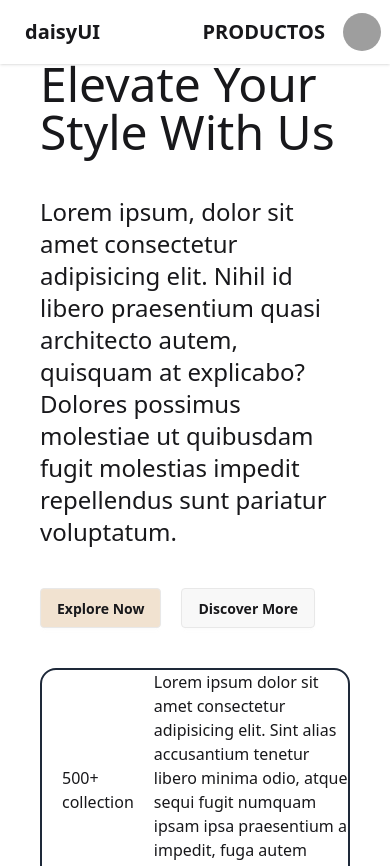
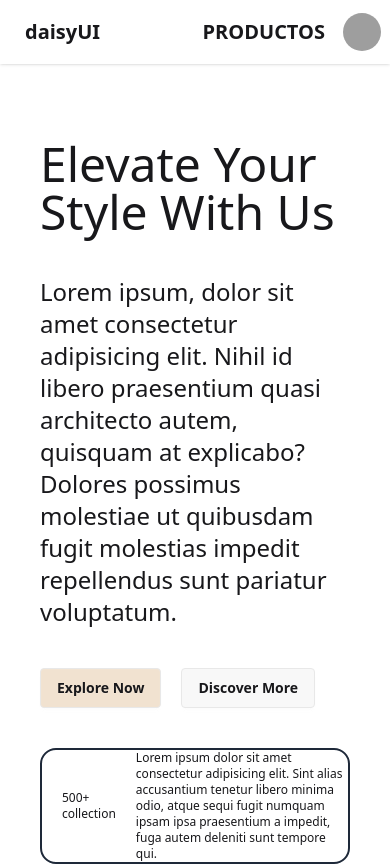
Before and after one commit to Jason-AML/Jewel, a React (Vite) app: page / in a window 390 px wide. Shown: the top 866 px of the page. Built offline with nearby package versions, Linux system fonts and the light colour scheme; grey boxes are pictures that could not be loaded.

Commit message:
refact: estilos responsive

```diff
--- a/src/components/filtered/FilteredProduct.jsx
+++ b/src/components/filtered/FilteredProduct.jsx
@@ -17,7 +17,7 @@ export const FilteredProduct = ({ products }) => {
     setSearch(value);
   };
   return (
-    <section className="p-10 min-h-screen">
+    <section className="py-20 px-10 min-h-screen">
       <Searchbar searchTerm={search} onSearchChange={handleSearchChange} />
       <CardList data={filteredProducts} />
     </section>
--- a/src/components/hero/Hero.jsx
+++ b/src/components/hero/Hero.jsx
@@ -2,7 +2,7 @@ import { motion } from "framer-motion";
 
 export const Hero = ({ info }) => {
   return (
-    <section className=" w-full md:h-screen">
+    <section className="py-20 w-full text-xs">
       <div className="md:grid md:grid-cols-2 flex flex-col">
         {/*left hero section*/}
         <motion.div
--- a/src/structure/Navbar.jsx
+++ b/src/structure/Navbar.jsx
@@ -2,7 +2,7 @@ import { Link } from "react-router-dom";
 
 export const Navbar = () => {
   return (
-    <div className="navbar bg-base-100 shadow-sm">
+    <div className="navbar fixed z-1000 bg-base-100 shadow-sm">
       <div className="flex-1">
         <Link to="/" className="btn btn-ghost text-xl">
           daisyUI
```
